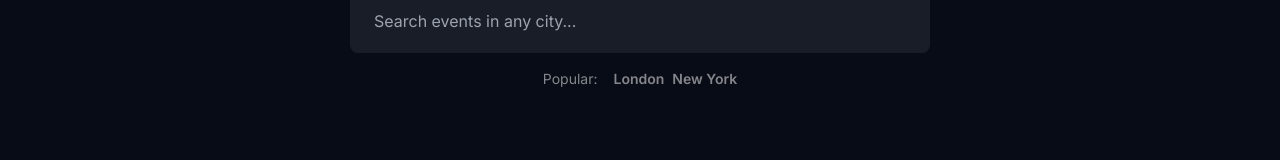
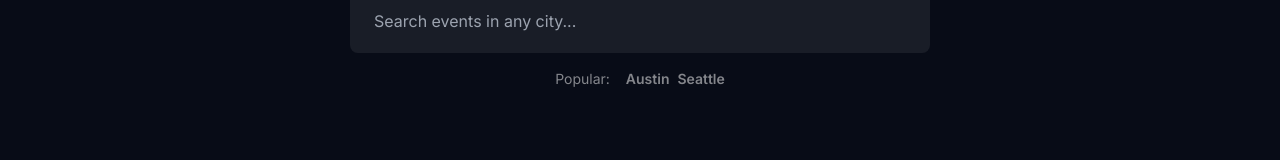
Before and after one commit to taleex/CR-evento, a Next.js app: page / in a window 1280 px wide. Shown: the part 383-543 px from the top of the page. Built offline with nearby package versions, Linux system fonts and the light colour scheme.

Commit message:
metadata dynamic + utils

```diff
--- a/src/app/events/[city]/page.tsx
+++ b/src/app/events/[city]/page.tsx
@@ -2,10 +2,20 @@ import EventsList from "@/app/components/events-list";
 import H1 from "@/app/components/h1";
 import { Suspense } from "react";
 import Loading from "./loading";
+import { Metadata } from "next";
+import { capitalize } from "@/lib/utils";
 
 type EventsPageProps = {
   params: {
     city: string;
+  }
+}
+
+export function generateMetadata({ params }: EventsPageProps) {
+  const city = params.city;
+
+  return {
+    title: city === 'all' ? 'Evento - All Events' : `Evento in ${capitalize(city)}`,
   }
 }
 
@@ -18,7 +28,7 @@ export default async function EventsPage({
     <main className="flex flex-col items-center py-24 px-[20px] min-h-[110vh]">
         <H1 className="mb-28">
         { city === "all" && "All Events" }
-        { city !== "all" && `Events in ${city.charAt(0).toUpperCase() + city.slice(1)}` }
+        { city !== "all" && `Events in ${capitalize(city)}` }
         </H1>
 
         <Suspense fallback={<Loading />}>
--- a/src/app/page.tsx
+++ b/src/app/page.tsx
@@ -15,8 +15,8 @@ export default function Home() {
       <section className="mt-4 flex gap-x-4 text-sm text-white/50">
         <p>Popular:</p>
         <div className="space-x-2 font-semibold">
-          <Link href="/events/london">London</Link>
-          <Link href="/events/new-york">New York</Link>
+          <Link href="/events/austin">Austin</Link>
+          <Link href="/events/seattle">Seattle</Link>
         </div>
       </section>
 
--- a/src/lib/utils.ts
+++ b/src/lib/utils.ts
@@ -2,10 +2,12 @@ import clsx, { ClassValue } from "clsx";
 import { twMerge } from "tailwind-merge";
 
 export function cn(...inputs: ClassValue[]) {
-
     return twMerge(clsx(inputs));
 }
 
+export function capitalize(str: string) {
+  return str.charAt(0).toUpperCase() + str.slice(1);
+}
 
 export async function sleep(ms: number) {
     return new Promise((resolve) => setTimeout(resolve, ms));
```
